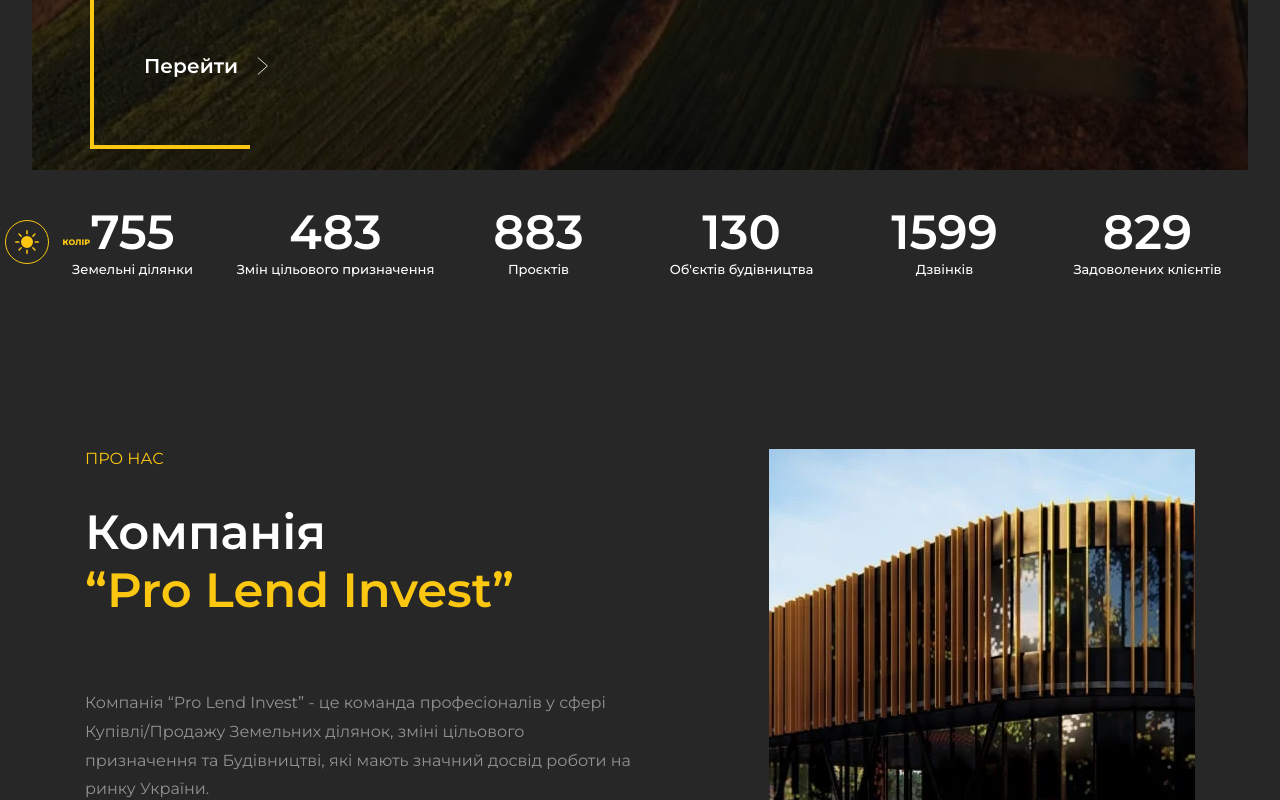
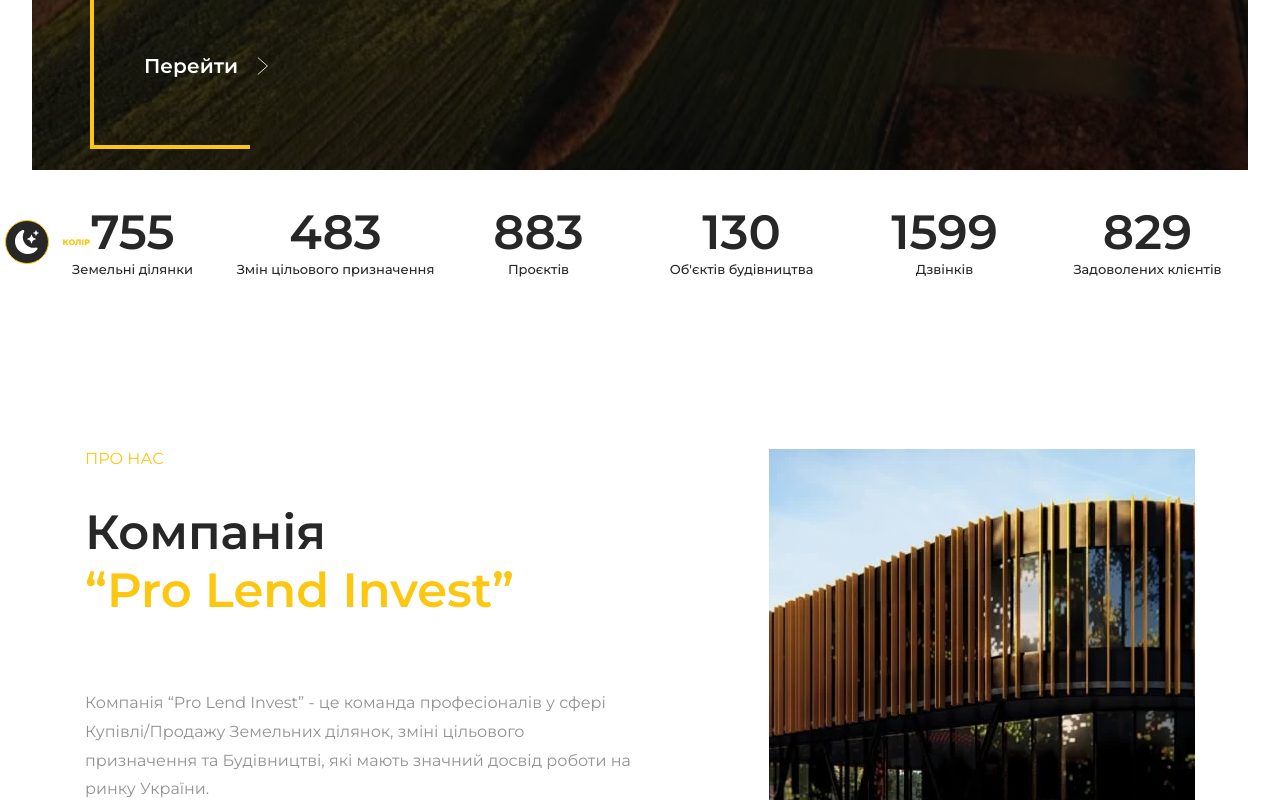
Before and after one commit to lvivduncan/proland-invest-3, a plain HTML site: page index.html in a window 1280 px wide. Shown: the part 531-1331 px from the top of the page. Drawn offline with Linux system fonts and the light colour scheme.

Commit message:
test light theme

```diff
--- a/index.html
+++ b/index.html
@@ -7,7 +7,7 @@
     <title>home :: PRO Land Invest</title>
 
     <link rel="stylesheet" href="css/style.css">
-    <!-- <link rel="stylesheet" href="css/light-style.css" media="(prefers-color-scheme: light)"> -->
+    <link rel="stylesheet" href="css/light-style.css" media="(prefers-color-scheme: light)">
 
     <meta name="description" content="Proland-invest">
     <link rel="icon" href="./favicon.svg" type="image/svg">
```
